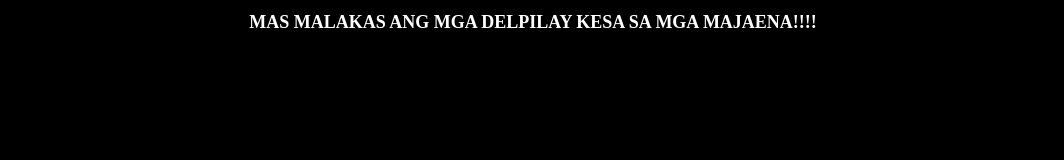
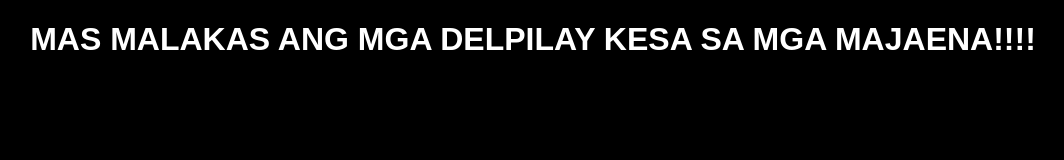
Before and after one commit to yeeter-idk/DELPILAR, a plain HTML site: page index.html in a window 1280 px wide. Shown: the whole page, without its empty margins (107-1171 px from the left). Drawn offline with Linux system fonts and the light colour scheme.

Commit message:
Update styles.css

```diff
--- a/styles.css
+++ b/styles.css
@@ -1,9 +1,9 @@
 h1{
-  font-size: large;
   text-align: center;
 }
 
 body{
   background-color: black;
   color: white;
+  font-family: arial;
 }
```
